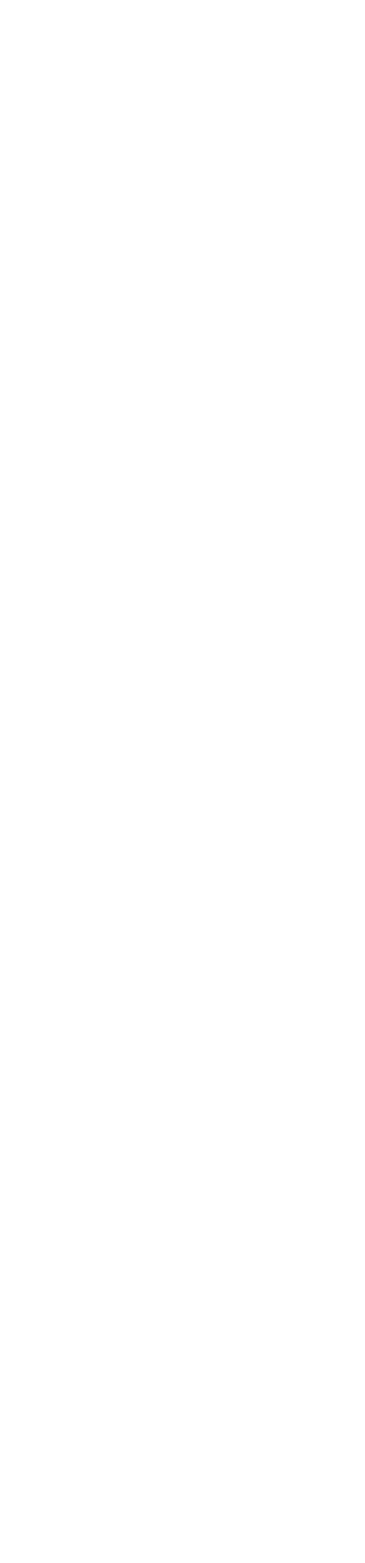
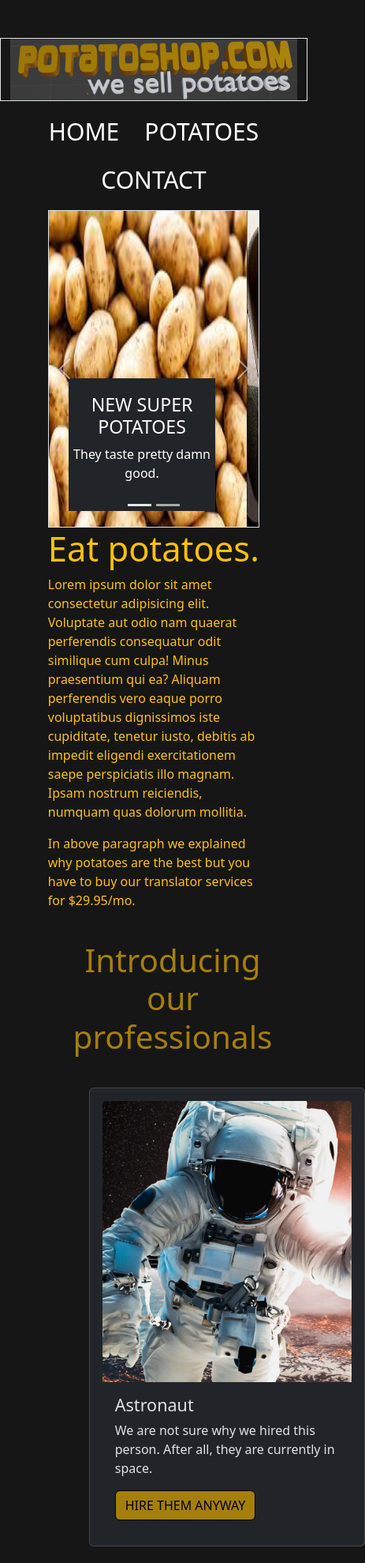
Before and after one commit to IsThisPasswordField/test-rep, a plain HTML site: page bootstrap-challenge/index.html in a window 390 px wide. Shown: the top 1979 px of the page at 79% size, 463 px wide, since content can reach past the window. Before the commit the page ends 844 px from the top, so only its background shows below. Drawn offline with nearby package versions, Linux system fonts and the light colour scheme.

Commit message:
challenge done for now

```diff
--- a/bootstrap-challenge/index.html
+++ b/bootstrap-challenge/index.html
@@ -4,10 +4,120 @@
     <meta charset="UTF-8">
     <meta name="viewport" content="width=device-width, initial-scale=1.0">
     <link href="https://cdn.jsdelivr.net/npm/bootstrap@5.3.2/dist/css/bootstrap.min.css" rel="stylesheet">
+    <link href="style.css" rel="stylesheet">
     <script src="https://cdn.jsdelivr.net/npm/bootstrap@5.3.2/dist/js/bootstrap.bundle.min.js"></script>
     <title>Get Ready</title>
 </head>
 <body>
+    <!-- Header with the logo-->
+    <header class="container mt-5 border">
+    <img src="img/logo.png" id="logo">
+    </header>
+
+    <!-- Simple nav bar-->
+    <nav>
+        <ul class="nav justify-content-center m-2">
+            <li class="nav-item">
+              <a class="nav-link" href="#">HOME</a>
+            </li>
+            <li class="nav-item">
+              <a class="nav-link" href="#">POTATOES</a>
+            </li>
+            <li class="nav-item">
+              <a class="nav-link" href="#">CONTACT</a>
+            </li>
+          </ul>
+    </nav>
+
+    <section class="container w-75">
+        <div class="row">
+            <div class="col-sm">
+    <!-- Start of carousel-->
+    <div id="potato" class="carousel slide border" data-bs-ride="carousel">
+
+    <!-- Indicator -->
+    <div class="carousel-indicators">
+      <button type="button" data-bs-target="#potato" data-bs-slide-to="0" class="active"></button>
+      <button type="button" data-bs-target="#potato" data-bs-slide-to="1"></button>
+    </div>
+
+    <!-- Carousel Info-->
+    <div class="carousel-inner">
+      <div class="carousel-item active">
+        <img src="img/potato1.jpg" height="400px" alt="Potato1" class="d-block w-100">
+        <div class="carousel-caption text-bg-dark">
+            <h3>NEW SUPER POTATOES</h3>
+            <p>They taste pretty damn good.</p>
+        </div>
+      </div>
+      <div class="carousel-item">
+        <img src="img/potato2.jpg" height="400px" alt="Potato2" class="d-block w-100">
+        <div class="carousel-caption text-bg-dark">
+            <h3>HOT SPICY POTATOES</h3>
+            <p>Now with 10% sale till Monday!</p>
+        </div>
+      </div>
+    </div>
+
+    <!-- Controls -->
+    <button class="carousel-control-prev" type="button" data-bs-target="#potato" data-bs-slide="prev">
+      <span class="carousel-control-prev-icon"></span>
+    </button>
+    <button class="carousel-control-next" type="button" data-bs-target="#potato" data-bs-slide="next">
+      <span class="carousel-control-next-icon"></span>
+    </button>
+  </div>
+            </div>
+            <div class="col-sm text-warning">
+               <h1 class="display-1">Eat potatoes.</h1>
+               <p>Lorem ipsum dolor sit amet consectetur adipisicing elit. Voluptate aut odio nam quaerat perferendis consequatur odit similique cum culpa! Minus praesentium qui ea? Aliquam perferendis vero eaque porro voluptatibus dignissimos iste cupiditate, tenetur iusto, debitis ab impedit eligendi exercitationem saepe perspiciatis illo magnam. Ipsam nostrum reiciendis, numquam quas dolorum mollitia.</p>
+               <p>In above paragraph we explained why potatoes are the best but you have to buy our translator services for $29.95/mo.</p>
+            </div>
+    <div class="container m-4" data-bs-theme="dark">
+        <h2 class="display-2">Introducing our <strong id="pro">professionals</strong></h2>
+        <div class="row g-4 m-3">
+            <div class="col">
+        <div class="card p-3" style="width:350px">
+        <img class="card-img-top" src="img/card3.jpg" alt="Space Man">
+        <div class="card-body">
+          <h4 class="card-title">Astronaut</h4>
+          <p class="card-text">We are not sure why we hired this person. After all, they are currently in space.</p>
+          <a href="#" class="btn btn-primary">HIRE THEM ANYWAY</a>
+            </div>
+             </div>
+      </div>
+
+      <div class="col">
+      <div class="card p-3" style="width:350px">
+        <img class="card-img-top" src="img/card1.jpg" alt="PC Worker">
+        <div class="card-body">
+          <h4 class="card-title">Solitaire AI</h4>
+          <p class="card-text">Worked on potatoes and their ability to run DOOM since 1998. Loses in Solitaire every single time.</p>
+          <a href="#" class="btn btn-primary">HIRE THEM</a>
+          </div>
+        </div>
+      </div>
+
+      <div class="col">
+        <div class="card p-3" style="width:350px">
+          <img class="card-img-top" src="img/card2.jpg" alt="PotatoMan">
+          <div class="card-body">
+            <h4 class="card-title">Mr. Potato Head</h4>
+            <p class="card-text">CEO of the company after the previous CEO vanished during Potato Apocalypse in 2006.</p>
+            <a href="#" class="btn btn-primary">HIRE THEM</a>
+            </div>
+          </div>
+        </div>
+    </div>
+    </section>
+
+    <div class="container" data-bs-theme="dark">
+        <footer class="d-flex flex-wrap justify-content-between align-items-center py-3 my-4 border-top">
+          <div class="col-md-4 d-flex align-items-center">
+            <span class="mb-3 mb-md-0 text-muted">&copy; 2024 PotatoShop Corporation</span>
+          </div>
+        </footer>
+      </div>
 
 </body>
 </html>
--- /dev/null
+++ b/bootstrap-challenge/style.css
@@ -0,0 +1,58 @@
+body
+{
+    background-color:#161616;
+}
+
+.btn
+{
+    background-color:#a57f0a;
+    color:black;
+    border-color:black;
+}
+
+.btn:hover
+{
+    background-color:#fbff00;
+    color:black;
+    border-color:black;
+}
+
+.display-2
+{
+    color:#a57f0a;
+    text-align:center;
+}
+
+.nav-link
+{
+    color:white;
+    font-size:30px;
+}
+
+.nav-link:hover
+{
+    color:#a57f0a;
+    text-decoration: none;
+}
+
+#logo
+{
+    width:100%;
+}
+
+.card:hover
+{
+    background-color:rgb(27, 23, 1);
+}
+
+@keyframes coloring {
+    0% { color: #a57f0a; }
+    50% { color: white; }
+    100% { color: #a57f0a; }
+  }
+
+#pro {
+    animation-name: coloring;
+    animation-duration: 1s;
+    animation-iteration-count: infinite;
+  }
```
Also changed, not shown: bootstrap-challenge/img/card1.jpg (added), bootstrap-challenge/img/card2.jpg (added), bootstrap-challenge/img/card3.jpg (added), bootstrap-challenge/img/logo.png (added), bootstrap-challenge/img/potato1.jpg (added), bootstrap-challenge/img/potato2.jpg (added).
